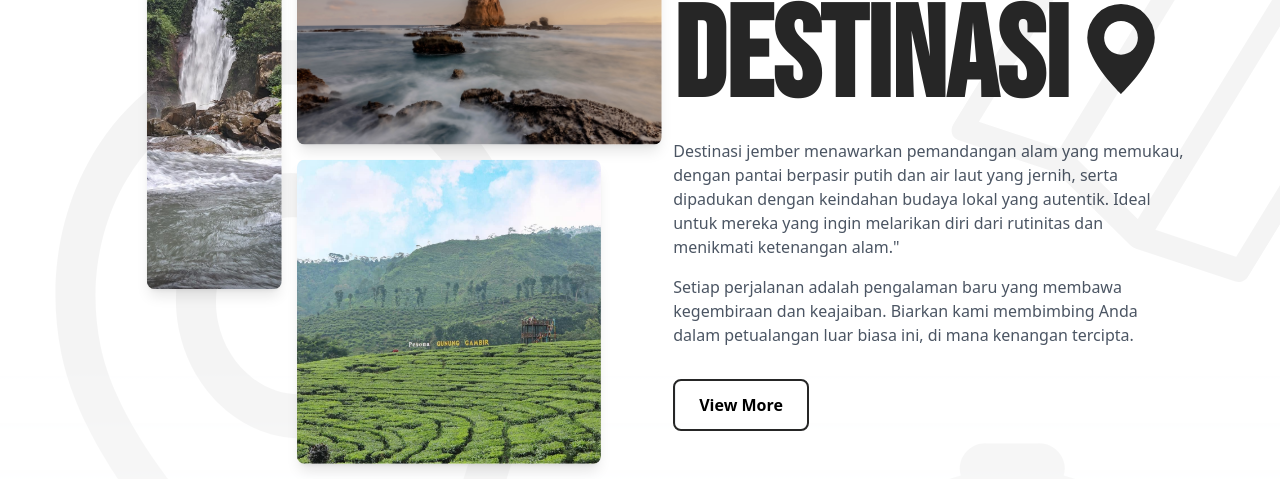
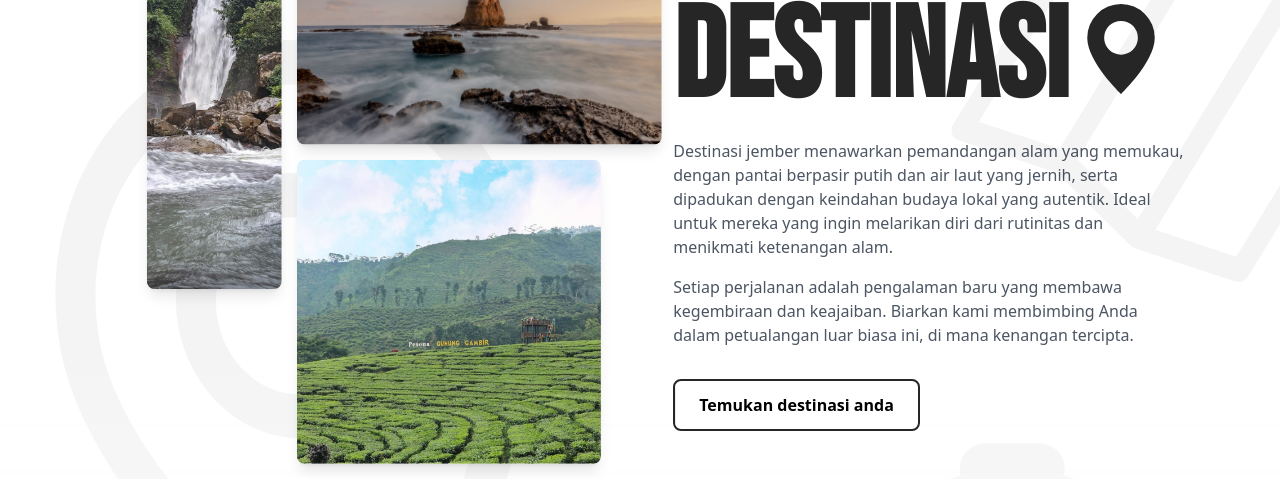
Before and after one commit to hanNajib/DJEMBER-FEST, a React (Vite) app: page / in a window 1280 px wide. Shown: the part 3160-3639 px from the top of the page. Built offline with nearby package versions, Linux system fonts and the light colour scheme.

Commit message:
bang jangan diubah yaa

```diff
--- a/src/Wisata.jsx
+++ b/src/Wisata.jsx
@@ -80,7 +80,7 @@ const AboutUs = () => {
                 opacity: isInView ? 100 : 0
               }}
             >
-             Destinasi jember menawarkan pemandangan alam yang memukau, dengan pantai berpasir putih dan air laut yang jernih, serta dipadukan dengan keindahan budaya lokal yang autentik. Ideal untuk mereka yang ingin melarikan diri dari rutinitas dan menikmati ketenangan alam."
+             Destinasi jember menawarkan pemandangan alam yang memukau, dengan pantai berpasir putih dan air laut yang jernih, serta dipadukan dengan keindahan budaya lokal yang autentik. Ideal untuk mereka yang ingin melarikan diri dari rutinitas dan menikmati ketenangan alam.
             </p>
             <p className="text-gray-600 mb-4 duration-700 delay-200"
               style={{
@@ -90,7 +90,7 @@ const AboutUs = () => {
             >
              Setiap perjalanan adalah pengalaman baru yang membawa kegembiraan dan keajaiban. Biarkan kami membimbing Anda dalam petualangan luar biasa ini, di mana kenangan tercipta.
             </p>
-          <Fillbutton href='/destination' fill="bg-slate-300">View More</Fillbutton>
+          <Fillbutton href='/destination' fill="bg-slate-300">Temukan destinasi anda</Fillbutton>
 
           </div>
         </div>
--- a/src/components/Destinasi.jsx
+++ b/src/components/Destinasi.jsx
@@ -23,7 +23,7 @@ export function DestinasiKanan({judul, lokasi, deskripsi, image, href}) {
               <p className="text-gray-600 mt-4 max-w-2xl text-xs md:text-base" style={{ transform: isInView ? "none" : "translateX(-200px)", opacity: isInView ? 1 : 0, transition: "all .8s"}}>
                 {deskripsi}
               </p>
-              <Fillbutton fill="bg-slate-300" href={href}>Location</Fillbutton>
+              <Fillbutton fill="bg-slate-300" href={href}>Kunjungi</Fillbutton>
               </div>
           </div>
 
@@ -57,7 +57,7 @@ export function DestinasiKiri({judul, lokasi, deskripsi, image, href}) {
             <p className="text-gray-600 text-sm md:text-base mt-4 max-w-2xl" style={{ transform: isInView ? "none" : "translateX(200px)", opacity: isInView ? 1 : 0, transition: "all .8s"}}>
               {deskripsi}
             </p>
-            <Fillbutton fill="bg-slate-300" href={href}>Location</Fillbutton>
+            <Fillbutton fill="bg-slate-300" href={href}>Kunjungi</Fillbutton>
             </div>
         </div>
       </div>
```
